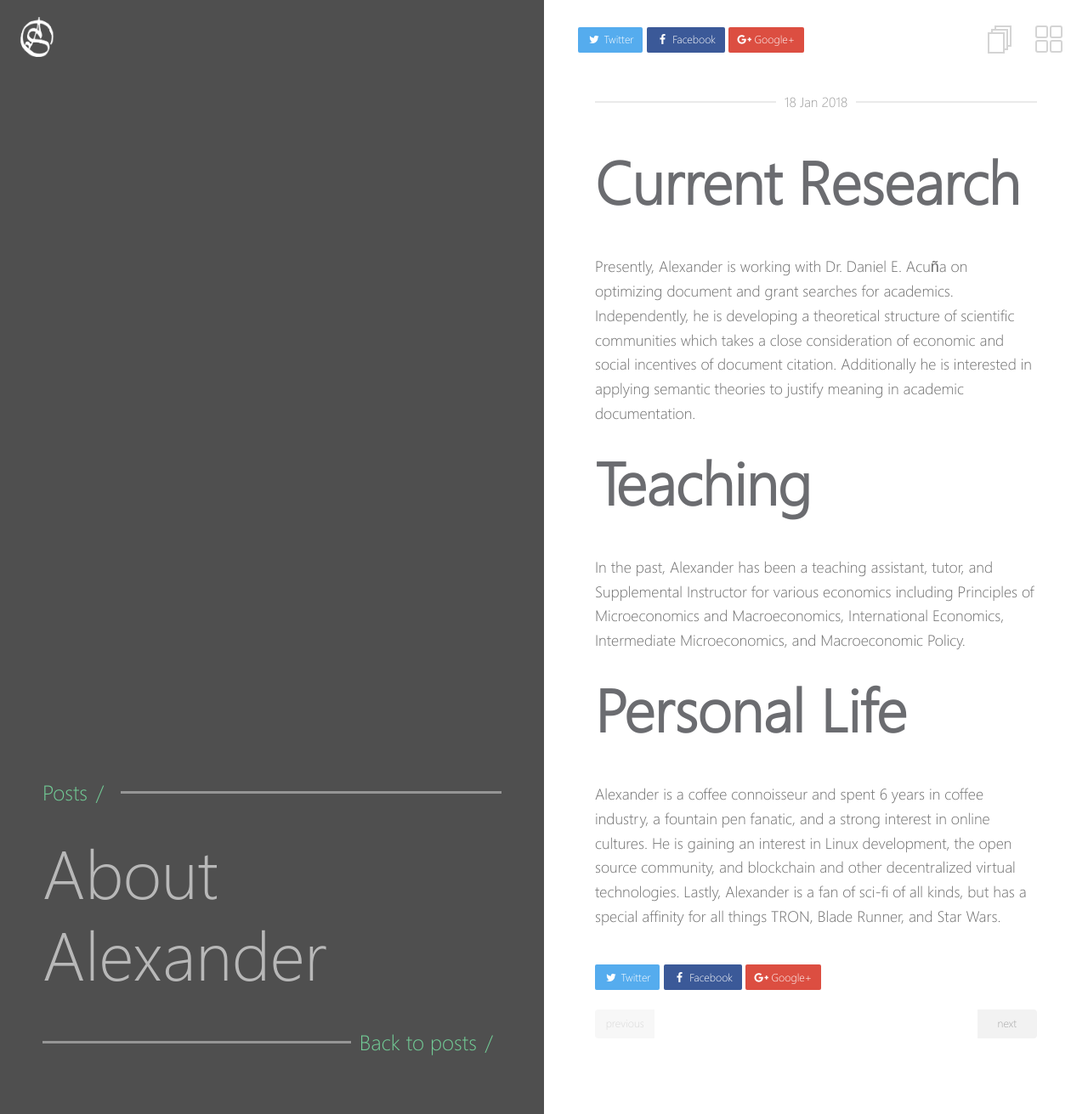
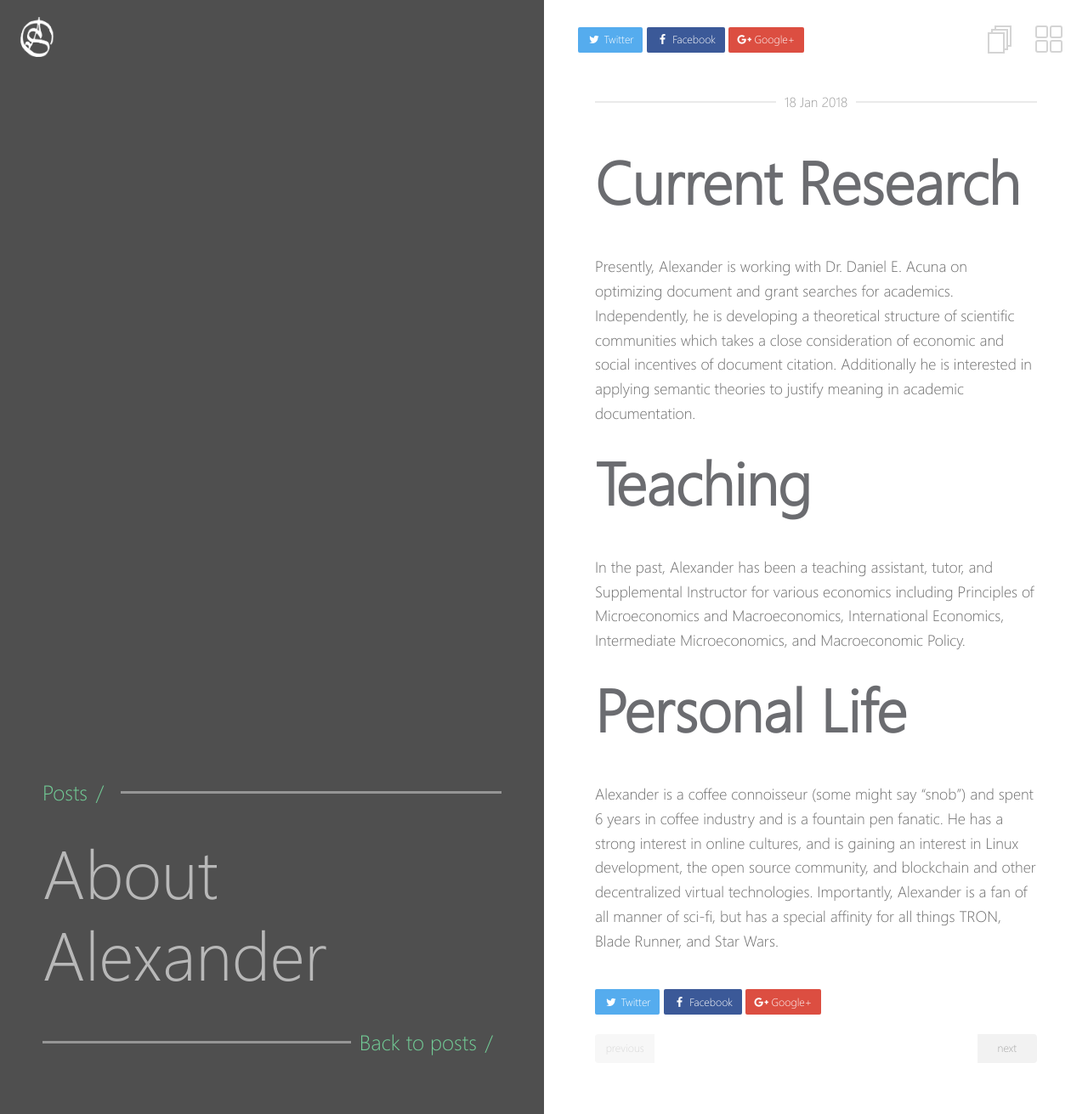
Before and after one commit to alexanderosmith/alexanderosmith-1.0, a Jekyll site: the page built from _posts/2018-01-18-AboutAlexander.md, in a window 1280 px wide. Shown: the whole page at 85% size. Built offline with Jekyll 4.4.1, drawn with Linux system fonts in a browser that asks for light colours.

Commit message:
About Updates
grammatical

```diff
--- a/_posts/2018-01-18-AboutAlexander.md
+++ b/_posts/2018-01-18-AboutAlexander.md
@@ -7,7 +7,7 @@ image: /assets/images/twoscreen.jpg
 
 # Current Research
 
-Presently, Alexander is working with Dr. Daniel E. Acuña on optimizing document and grant searches for academics. Independently, he is developing a theoretical structure of scientific communities which takes a close consideration of economic and social incentives of document citation. Additionally he is interested in applying semantic theories to justify meaning in academic documentation.
+Presently, Alexander is working with Dr. Daniel E. Acuna on optimizing document and grant searches for academics. Independently, he is developing a theoretical structure of scientific communities which takes a close consideration of economic and social incentives of document citation. Additionally he is interested in applying semantic theories to justify meaning in academic documentation.
 
 # Teaching
 
@@ -15,4 +15,4 @@ In the past, Alexander has been a teaching assistant, tutor, and Supplemental In
 
 # Personal Life
 
-Alexander is a coffee connoisseur and spent 6 years in coffee industry, a fountain pen fanatic, and a strong interest in online cultures. He is gaining an interest in Linux development, the open source community, and blockchain and other decentralized virtual technologies. Lastly, Alexander is a fan of sci-fi of all kinds, but has a special affinity for all things TRON, Blade Runner, and Star Wars.
+Alexander is a coffee connoisseur (some might say "snob") and spent 6 years in coffee industry and is a fountain pen fanatic. He has a strong interest in online cultures, and is gaining an interest in Linux development, the open source community, and blockchain and other decentralized virtual technologies. Importantly, Alexander is a fan of all manner of sci-fi, but has a special affinity for all things TRON, Blade Runner, and Star Wars.
```
